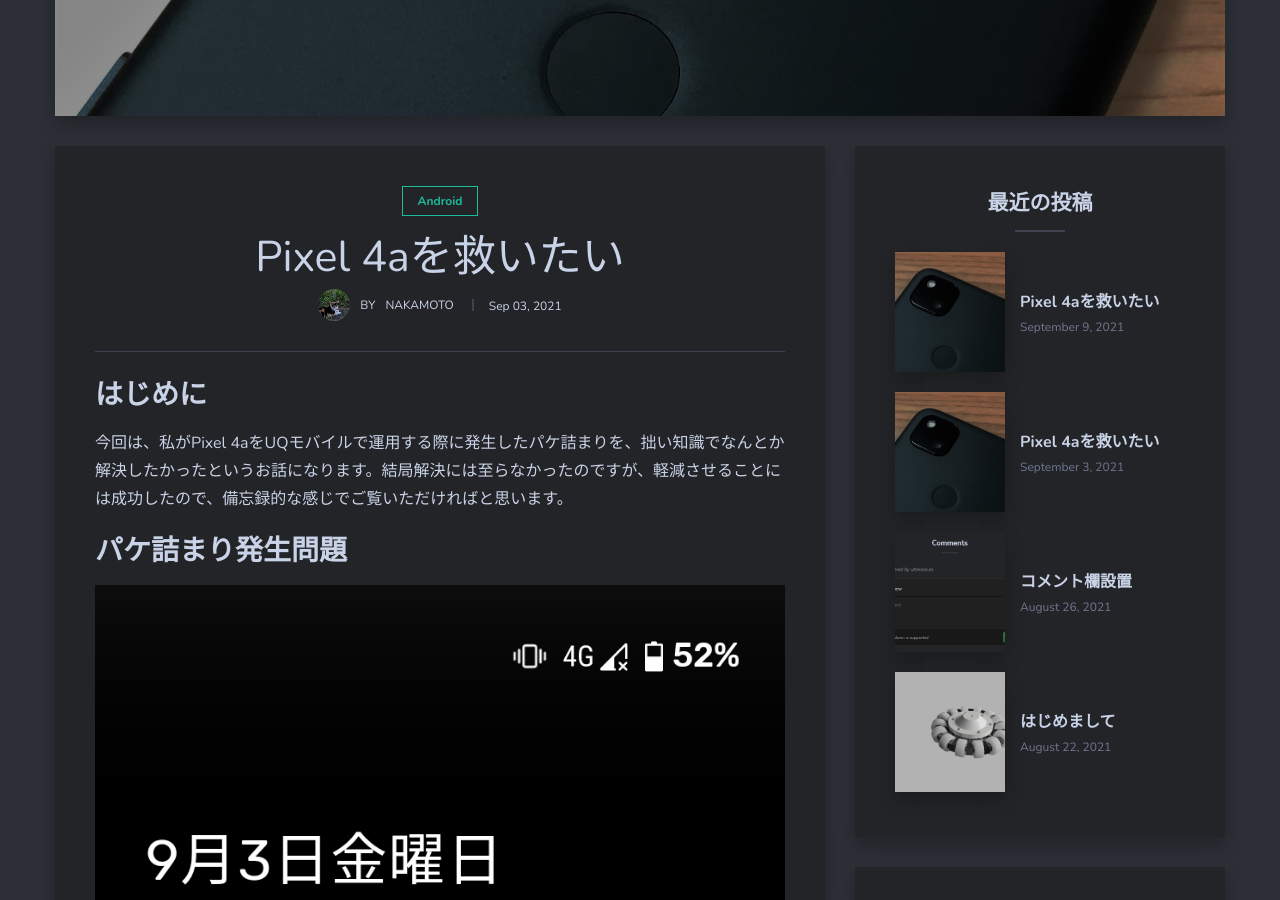
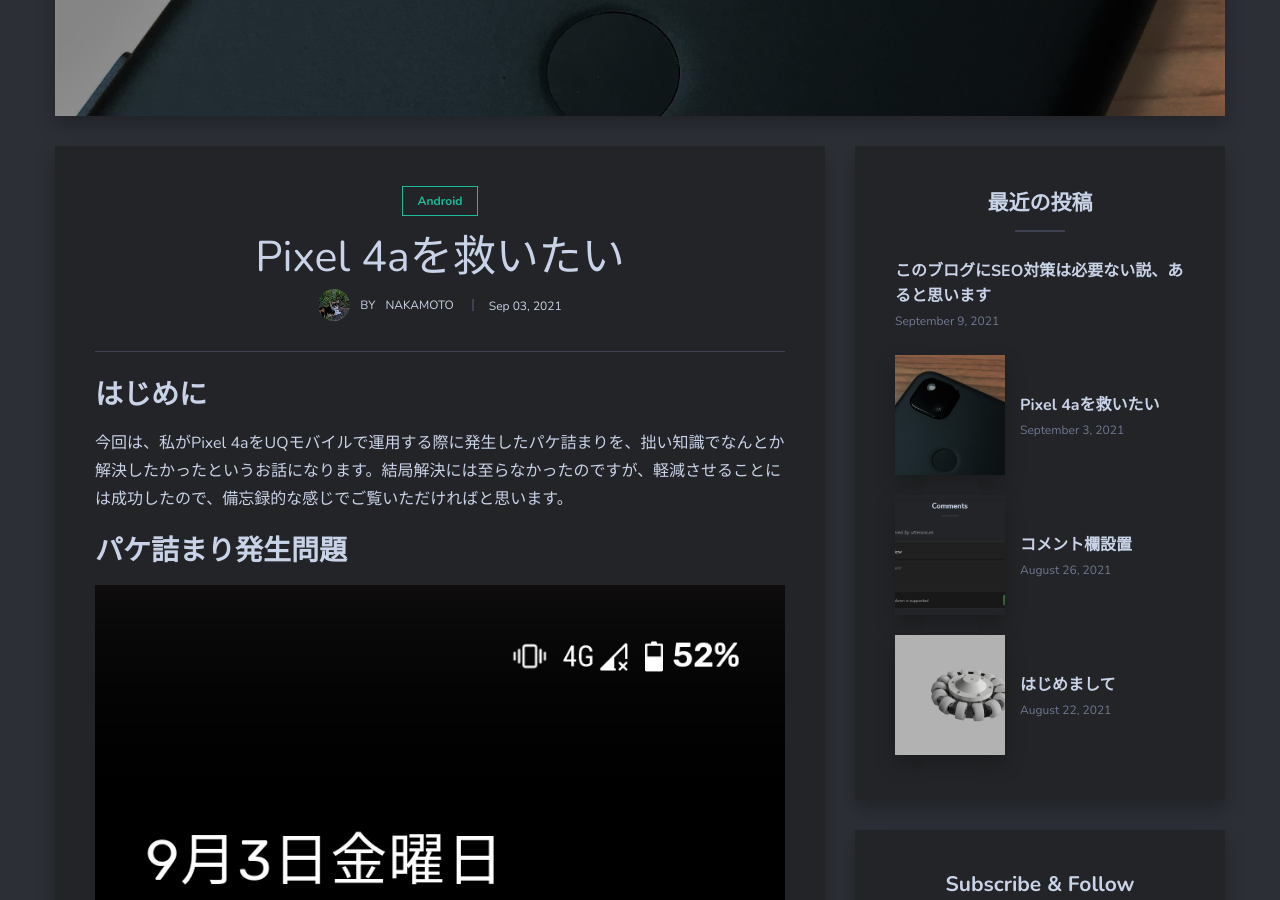
Before and after one commit to RP-800/RP-800.github.io, a Jekyll site: the page built from _posts/2021-09-03-post_3.markdown, in a window 1280 px wide and 900 px high, scrolled down 579 px. Built offline with Jekyll 4.4.1, drawn with Linux system fonts in a browser that asks for light colours; nearby versions of some CDN libraries; comment, search, counter and statistics services are not loaded; some of the changed text lies outside the part shown.

Commit message:
Update 2021-09-09-post_4.markdown

```diff
--- a/_posts/2021-09-09-post_4.markdown
+++ b/_posts/2021-09-09-post_4.markdown
@@ -1,8 +1,8 @@
 ---
 layout: post
-title:  "Pixel 4aを救いたい"
+title:  "このブログにSEO対策は必要ない説、あると思います"
 date:   2021-09-09
-image:  20210903-img.JPG
+image:
 tags:   [GitHub]
 ---
 ## はじめに
```
